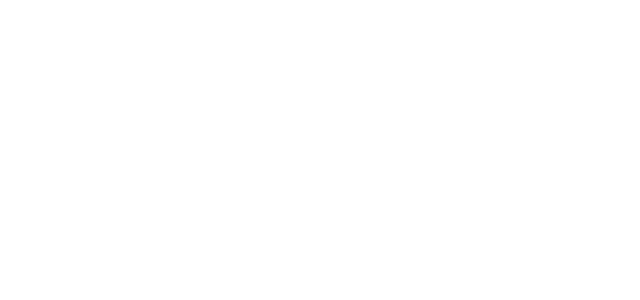
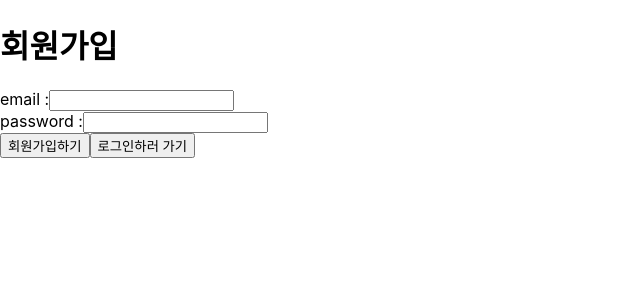
Before and after one commit to LikeLionHGU/14thFrontend_myDiary, a React (Create React App) app: page /SignUp in a window 1280 px wide. Before the commit this address had no page. Shown: the top 300 px of the page, without its empty margins (0-640 px from the left). Built offline with nearby package versions, Linux system fonts and the light colour scheme.

Commit message:
로그인과 저장 기능

```diff
--- a/package.json
+++ b/package.json
@@ -7,6 +7,7 @@
     "@testing-library/jest-dom": "^6.9.1",
     "@testing-library/react": "^16.3.1",
     "@testing-library/user-event": "^13.5.0",
+    "firebase": "^12.8.0",
     "react": "^19.2.3",
     "react-calendar": "^6.0.0",
     "react-dom": "^19.2.3",
--- a/src/App.js
+++ b/src/App.js
@@ -5,12 +5,18 @@ import {
 } from "react-router-dom";
 import Home from "./routes/Home";
 import Diary from "./routes/Diary";
+import StartPage from "./StartPage";
+import Login from "./Login";
+import SignUp from "./SignUp";
 
 function App() {
   return (
     <Router>
       <Routes>
-        <Route path="/" element={<Home />} />
+        <Route path="/" element={<StartPage />} />
+        <Route path="/Login" element={<Login />} />
+        <Route path="/SignUp" element={<SignUp />} />
+        <Route path="/Home" element={<Home />} />
         <Route path="/diary/:date" element={<Diary />} />
       </Routes>
     </Router>
--- /dev/null
+++ b/src/Login.js
@@ -0,0 +1,43 @@
+import React, { useState } from "react";
+import { auth } from "./firebase";
+import { signInWithEmailAndPassword } from "firebase/auth";
+import { useNavigate } from "react-router-dom";
+
+function Login() {
+    const [email, setEmail] = useState("");
+    const [password, setPassword] = useState("");
+    const navigate = useNavigate();
+
+    const handleLogin = async (event) => {
+        event.preventDefault();
+
+        try {
+            await signInWithEmailAndPassword(auth, email, password);
+            alert("로그인 성공!");
+            navigate("/Home");
+        } catch (error) {
+            console.log("Login 실패", error.message);
+            alert("로그인 실패.. 아이디/비번을 확인하세요");
+        }
+    };
+
+    return (
+        <form>
+            <h1>로그인</h1>
+            <div>
+                email :
+                <input type="email" onChange={(e) => setEmail(e.target.value)} />
+            </div>
+            <div>
+                password :
+                <input type="password" onChange={(e) => setPassword(e.target.value)} />
+            </div>
+
+            <button onClick={handleLogin}>로그인하기</button>
+
+            <button type="button" onClick={() => navigate("/SignUp")}>회원가입하러 가기</button>
+        </form>
+    );
+}
+
+export default Login;
--- /dev/null
+++ b/src/SignUp.js
@@ -0,0 +1,43 @@
+import React, { useState } from "react";
+import { auth } from "./firebase";
+import { createUserWithEmailAndPassword } from "firebase/auth";
+import { useNavigate } from "react-router-dom";
+
+function SignUp() {
+    const [email, setEmail] = useState("");
+    const [password, setPassword] = useState("");
+    const navigate = useNavigate();
+
+    const handleSignUp = async (event) => {
+        event.preventDefault();
+
+        try {
+            await createUserWithEmailAndPassword(auth, email, password);
+            alert("회원가입 성공!");
+            navigate("/Login");
+        } catch (error) {
+            console.log("error", error.message);
+            alert("회원가입 실패: " + error.message);
+        }
+    };
+
+    return (
+        <form>
+            <h1>회원가입</h1>
+            <div>
+                email :
+                <input type="email" value={email} onChange={(e) => setEmail(e.target.value)} />
+            </div>
+            <div>
+                password :
+                <input type="password" value={password} onChange={(e) => setPassword(e.target.value)} />
+            </div>
+
+            <button onClick={handleSignUp}>회원가입하기</button>
+
+            <button type="button" onClick={() => navigate("/Login")}>로그인하러 가기</button>
+        </form>
+    );
+}
+
+export default SignUp;
--- /dev/null
+++ b/src/StartPage.js
@@ -0,0 +1,16 @@
+import React from "react";
+import { useNavigate } from "react-router-dom";
+
+function StartPage() {
+    const navigate = useNavigate();
+
+    return (
+        <div style={{ textAlign: "center", marginTop: "50px" }}>
+            <h1>DIARY</h1>
+            <button onClick={() => navigate("/Login")}>로그인</button>
+            <button onClick={() => navigate("/SignUp")}>회원가입</button>
+        </div>
+    );
+}
+
+export default StartPage;
--- /dev/null
+++ b/src/firebase.js
@@ -0,0 +1,15 @@
+import { initializeApp } from "firebase/app";
+import { getAuth } from "firebase/auth";
+
+const firebaseConfig = {
+    apiKey: "AIzaSyACEp-czrFvst56ucKB-wBIREfCCVPbdWU",
+    authDomain: "diary-fca5f.firebaseapp.com",
+    projectId: "diary-fca5f",
+    storageBucket: "diary-fca5f.firebasestorage.app",
+    messagingSenderId: "825469985611",
+    appId: "1:825469985611:web:0b876b870cfa4454afbece",
+    measurementId: "G-35ZLF958RG"
+};
+
+const app = initializeApp(firebaseConfig);
+export const auth = getAuth(app);
--- a/src/routes/Diary.js
+++ b/src/routes/Diary.js
@@ -1,6 +1,8 @@
 import { useEffect, useState } from "react";
 import { useNavigate, useParams } from "react-router-dom";
 import "./Diary.css";
+import { auth } from "../firebase";
+
 
 const KEY = "diary_contents";
 
@@ -9,19 +11,34 @@ function Diary() {
   const [text, setText] = useState("");
   const navigate = useNavigate();
 
+  const user = auth.currentUser;
+
   useEffect(() => {
-    const diaries = JSON.parse(localStorage.getItem(KEY)) || {};
+    if(!user) return;
+
+    const userKey = `diary_contents_${user.uid}`;
+
+    const diaries = JSON.parse(localStorage.getItem(userKey)) || {};
     setText(diaries[date] || "");
-  }, [date]);
+  }, [date, user]);
 
   const saveDiary = () => {
-    const diaries = JSON.parse(localStorage.getItem(KEY)) || {};
+
+    if(!user){
+      alert("로그인이 필요합니다!");
+      return;
+    }
+
+    const userKey = `diary_contents_${user.uid}`;
+    const diaries = JSON.parse(localStorage.getItem(userKey)) || {};
     diaries[date] = text;
-    localStorage.setItem(KEY, JSON.stringify(diaries));
+    localStorage.setItem(userKey, JSON.stringify(diaries));
+
+    alert("저장되었습니다!");
   };
 
   const navigateToHome = () => {
-    navigate("/");
+    navigate("/Home");
   };
 
   return (
```
Also changed, not shown: 1 other file (tests, documents, lock files or other folders).
